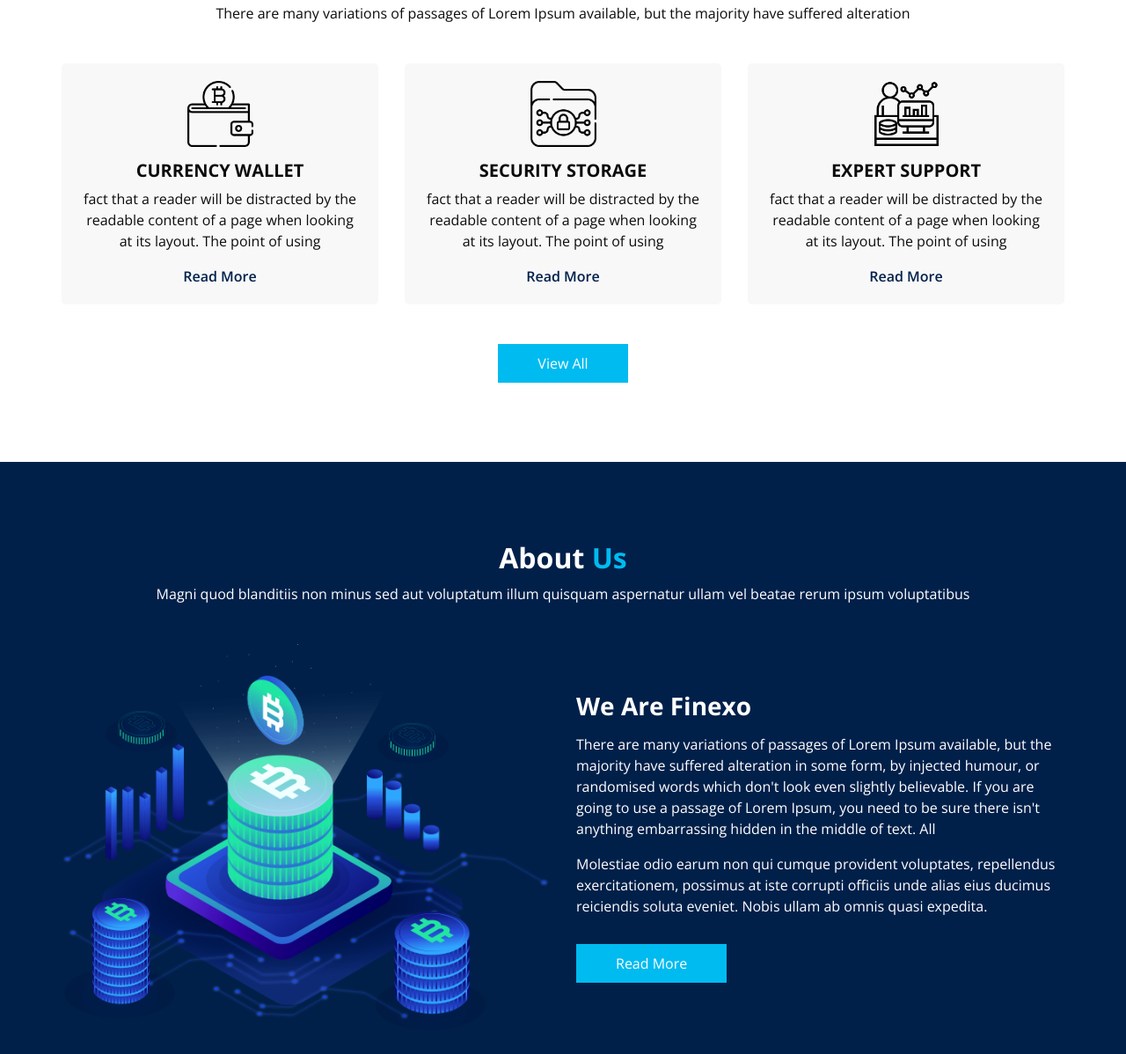
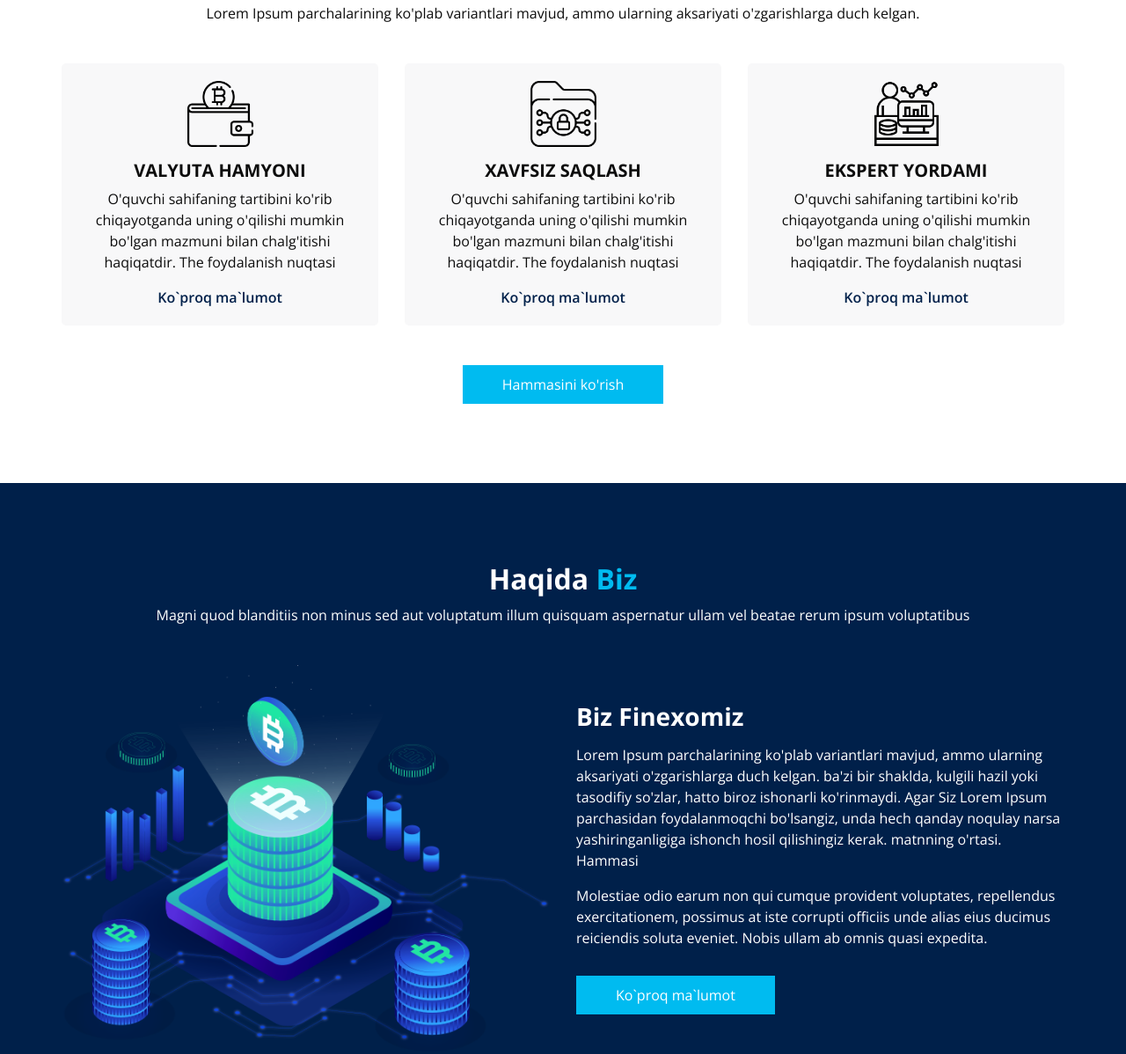
Before and after one commit to rayxonagafurova/lorem, a plain HTML site: page index.html in a window 1280 px wide. Shown: the part 948-2146 px from the top of the page at 88% size. Drawn offline with nearby package versions, Linux system fonts and the light colour scheme; some packages are replaced by stand-ins of ours.

Commit message:
Update index.html

```diff
--- a/index.html
+++ b/index.html
@@ -198,10 +198,10 @@
       <div class="container ">
         <div class="heading_container heading_center">
           <h2>
-            Our <span>Services</span>
+          Bizning <span>Services</span>
           </h2>
           <p>
-            There are many variations of passages of Lorem Ipsum available, but the majority have suffered alteration
+            Lorem Ipsum parchalarining ko'plab variantlari mavjud, ammo ularning aksariyati o'zgarishlarga duch kelgan.
           </p>
         </div>
         <div class="row">
@@ -212,15 +212,15 @@
               </div>
               <div class="detail-box">
                 <h5>
-                  Currency Wallet
+                 Valyuta hamyoni
                 </h5>
                 <p>
-                  fact that a reader will be distracted by the readable content of a page when looking at its layout.
+                 O'quvchi sahifaning tartibini ko'rib chiqayotganda uning o'qilishi mumkin bo'lgan mazmuni bilan chalg'itishi haqiqatdir.
                   The
-                  point of using
+                  foydalanish nuqtasi
                 </p>
                 <a href="">
-                  Read More
+                 Ko`proq ma`lumot
                 </a>
               </div>
             </div>
@@ -232,15 +232,15 @@
               </div>
               <div class="detail-box">
                 <h5>
-                  Security Storage
+                  Xavfsiz saqlash
                 </h5>
                 <p>
-                  fact that a reader will be distracted by the readable content of a page when looking at its layout.
+                  O'quvchi sahifaning tartibini ko'rib chiqayotganda uning o'qilishi mumkin bo'lgan mazmuni bilan chalg'itishi haqiqatdir.
                   The
-                  point of using
+                  foydalanish nuqtasi
                 </p>
                 <a href="">
-                  Read More
+                 Ko`proq ma`lumot
                 </a>
               </div>
             </div>
@@ -252,15 +252,15 @@
               </div>
               <div class="detail-box">
                 <h5>
-                  Expert Support
+                  Ekspert yordami
                 </h5>
                 <p>
-                  fact that a reader will be distracted by the readable content of a page when looking at its layout.
+                  O'quvchi sahifaning tartibini ko'rib chiqayotganda uning o'qilishi mumkin bo'lgan mazmuni bilan chalg'itishi haqiqatdir.
                   The
-                  point of using
+                  foydalanish nuqtasi
                 </p>
                 <a href="">
-                  Read More
+                 Ko`proq ma`lumot
                 </a>
               </div>
             </div>
@@ -268,7 +268,7 @@
         </div>
         <div class="btn-box">
           <a href="">
-            View All
+           Hammasini ko'rish
           </a>
         </div>
       </div>
@@ -284,7 +284,7 @@
     <div class="container  ">
       <div class="heading_container heading_center">
         <h2>
-          About <span>Us</span>
+        Haqida <span>Biz</span>
         </h2>
         <p>
           Magni quod blanditiis non minus sed aut voluptatum illum quisquam aspernatur ullam vel beatae rerum ipsum voluptatibus
@@ -299,19 +299,19 @@
         <div class="col-md-6">
           <div class="detail-box">
             <h3>
-              We Are Finexo
+             Biz Finexomiz
             </h3>
             <p>
-              There are many variations of passages of Lorem Ipsum available, but the majority have suffered alteration
-              in some form, by injected humour, or randomised words which don't look even slightly believable. If you
-              are going to use a passage of Lorem Ipsum, you need to be sure there isn't anything embarrassing hidden in
-              the middle of text. All
+             Lorem Ipsum parchalarining ko'plab variantlari mavjud, ammo ularning aksariyati o'zgarishlarga duch kelgan.
+              ba'zi bir shaklda, kulgili hazil yoki tasodifiy so'zlar, hatto biroz ishonarli ko'rinmaydi. Agar Siz
+              Lorem Ipsum parchasidan foydalanmoqchi bo'lsangiz, unda hech qanday noqulay narsa yashiringanligiga ishonch hosil qilishingiz kerak.
+              matnning o'rtasi. Hammasi
             </p>
             <p>
               Molestiae odio earum non qui cumque provident voluptates, repellendus exercitationem, possimus at iste corrupti officiis unde alias eius ducimus reiciendis soluta eveniet. Nobis ullam ab omnis quasi expedita.
             </p>
             <a href="">
-              Read More
+             Ko`proq ma`lumot
             </a>
           </div>
         </div>
@@ -327,7 +327,7 @@
     <div class="container">
       <div class="heading_container heading_center">
         <h2>
-          Why Choose <span>Us</span>
+         Nima uchun Tanlash <span>Biz</span>
         </h2>
       </div>
       <div class="why_container">
@@ -337,7 +337,7 @@
           </div>
           <div class="detail-box">
             <h5>
-              Expert Management
+              Ekspert boshqaruvi
             </h5>
             <p>
               Incidunt odit rerum tenetur alias architecto asperiores omnis cumque doloribus aperiam numquam! Eligendi corrupti, molestias laborum dolores quod nisi vitae voluptate ipsa? In tempore voluptate ducimus officia id, aspernatur nihil.
@@ -351,7 +351,7 @@
           </div>
           <div class="detail-box">
             <h5>
-              Secure Investment
+            Xavfsiz investitsiya
             </h5>
             <p>
               Incidunt odit rerum tenetur alias architecto asperiores omnis cumque doloribus aperiam numquam! Eligendi corrupti, molestias laborum dolores quod nisi vitae voluptate ipsa? In tempore voluptate ducimus officia id, aspernatur nihil.
@@ -365,7 +365,7 @@
           </div>
           <div class="detail-box">
             <h5>
-              Instant Trading
+             Tezkor savdo
             </h5>
             <p>
               Incidunt odit rerum tenetur alias architecto asperiores omnis cumque doloribus aperiam numquam! Eligendi corrupti, molestias laborum dolores quod nisi vitae voluptate ipsa? In tempore voluptate ducimus officia id, aspernatur nihil.
@@ -379,7 +379,8 @@
           </div>
           <div class="detail-box">
             <h5>
-              Happy Customers
+
+             Baxtli mijozlar
             </h5>
             <p>
               Incidunt odit rerum tenetur alias architecto asperiores omnis cumque doloribus aperiam numquam! Eligendi corrupti, molestias laborum dolores quod nisi vitae voluptate ipsa? In tempore voluptate ducimus officia id, aspernatur nihil.
@@ -390,7 +391,7 @@
       </div>
       <div class="btn-box">
         <a href="">
-          Read More
+          Ko`proq ma`lumot
         </a>
       </div>
     </div>
@@ -403,7 +404,8 @@
     <div class="container-fluid">
       <div class="heading_container heading_center">
         <h2 class="">
-          Our <span> Team</span>
+
+       Bizning <span> Jamoa</span>
         </h2>
       </div>
 
@@ -416,10 +418,12 @@
               </div>
               <div class="detail-box">
                 <h5>
-                  Joseph Brown
+
+                 Jozef Braun
                 </h5>
                 <p>
-                  Marketing Head
+
+                 Marketing rahbari
                 </p>
               </div>
               <div class="social_box">
```
